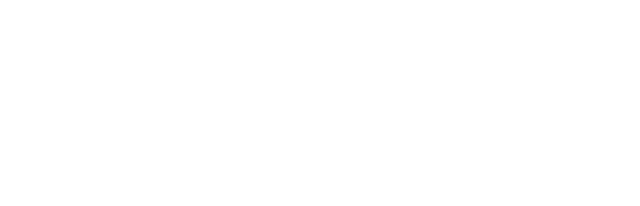
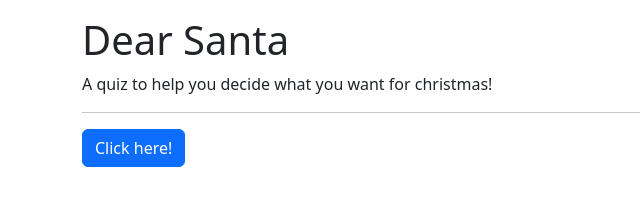
Before and after one commit to Patrick-Dolan/dear-santa, a website built with webpack: page src/index.html in a window 1280 px wide. Shown: the whole page, without its empty margins (0-640 px from the left). Built offline with nearby package versions, Linux system fonts and the light colour scheme.

Commit message:
update: add basic title and button to test jquery

```diff
--- a/src/index.html
+++ b/src/index.html
@@ -4,6 +4,13 @@
   <title></title>
 </head>
 <body>
-
+  <div class="container my-3">
+    <h1>Dear Santa</h1>
+    <p>A quiz to help you decide what you want for christmas!</p>
+    <hr />
+  </div>
+  <div class="container">
+    <button type="button" class="btn btn-primary" id="test">Click here!</button>
+  </div>
 </body>
 </html>
--- a/src/index.js
+++ b/src/index.js
@@ -2,3 +2,9 @@ import $ from "jquery";
 import 'bootstrap';
 import 'bootstrap/dist/css/bootstrap.min.css';
 import './css/styles.css';
+
+$(() => {
+  $("#test").on("click", () => {
+    alert("Clicked!");
+  })
+});
```
